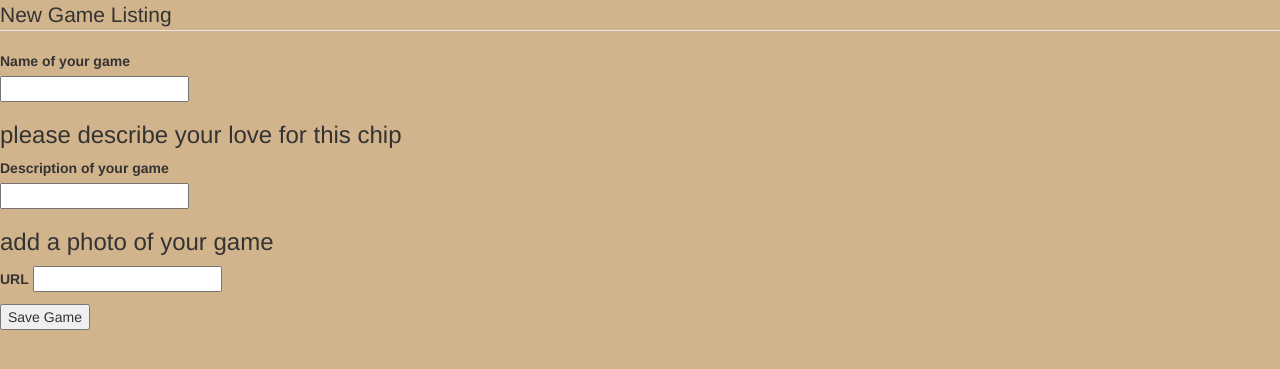
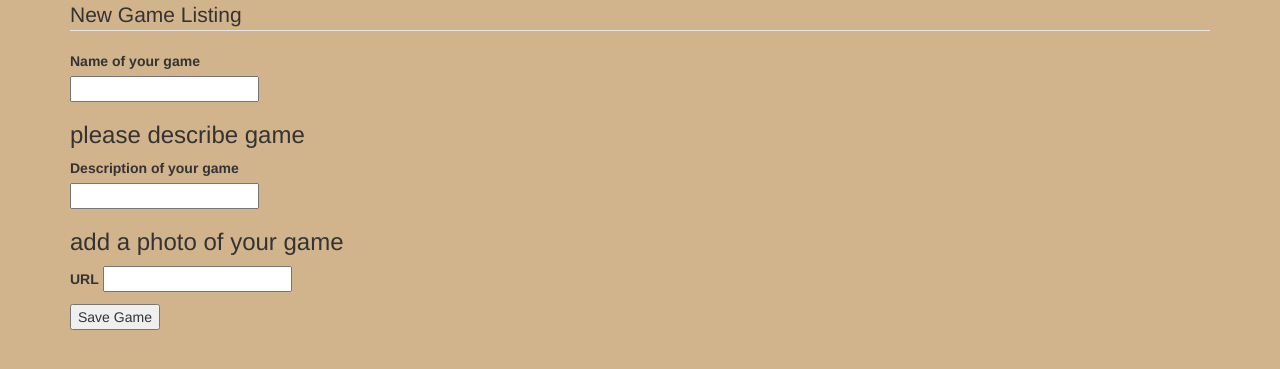
Before and after one commit to adgray09/game_feed, a Flask app: page /games/new in a window 1280 px wide. Shown: the top 369 px of the page. Run offline with Flask 2, Linux system fonts and the light colour scheme; some libraries are stand-ins or nearby versions.

Commit message:
fixing errors in bootstrap

```diff
--- a/app.py
+++ b/app.py
@@ -18,7 +18,7 @@ def games_index():
 
 @app.route('/game/<game_id>')
 def games_show(game_id):
-    """Show a single playlist."""
+    """Show a single game."""
     game = games.find_one({'_id': ObjectId(game_id)})
     return render_template('game_item.html', game=game)
 
@@ -29,7 +29,7 @@ def games_new():
 
 @app.route('/games', methods=['POST'])
 def games_submit():
-    """Submit a new playlist."""
+    """Submit a new game."""
     added_game = {
         'title': request.form.get('title'),
         'description': request.form.get('description'),
@@ -47,17 +47,16 @@ def games_edit(game_id):
 
 @app.route('/game/<game_id>/delete', methods=['POST'])
 def games_delete(game_id):
-    """Delete one playlist."""
+    """Delete one game."""
     games.delete_one({'_id': ObjectId(game_id)})
     return redirect(url_for('games_index'))
 
 @app.route('/game/<game_id>', methods=['POST'])
 def games_update(game_id):
-    """Submit an edited playlist."""
+    """Submit an edited game log."""
     updated_game = {
         'title': request.form.get('title'),
         'description': request.form.get('description'),
-
     }
     games.update_one(
         {'_id': ObjectId(game_id)},
--- a/templates/base.html
+++ b/templates/base.html
@@ -9,9 +9,10 @@
     <link rel='stylesheet' href='https://maxcdn.bootstrapcdn.com/bootstrap/3.3.7/css/bootstrap.min.css'>
 </head>
 <body style="background-color: tan">
-
-    {% block content %}{% endblock %}
-
+    <div class='container'>
+        {% block content %}
+        {% endblock %}
+    </div>
     <!-- Latest compiled and minified JavaScript -->
     <script src="//code.jquery.com/jquery-1.12.0.min.js"></script>
     <script src="//code.jquery.com/jquery-migrate-1.2.1.min.js"></script>
--- a/templates/games_new.html
+++ b/templates/games_new.html
@@ -10,12 +10,13 @@
         <label for='title'>Name of your game</label><br>
         <input type='text' name='title' />
     </p>
+    <!-- DESCRIPTION -->
     <p>
-        <h3>please describe your love for this chip</h3>
+        <h3>please describe game</h3>
         <label for='description'>Description of your game</label><br>
         <input type='text' name='description' />
     </p>
-
+    <!-- URL FOR IMAGE-->
     <p>
         <h3>add a photo of your game</h3>
         <label for='url'>URL</label>
@@ -23,7 +24,7 @@
     </p>
 
 </fieldset>
-    <!-- BUTTON -->
+    <!-- SAVE BUTTON -->
     <p>
         <button type='submit'>Save Game</button>
     </p>
```
Also changed, not shown: templates/game_item.html (+7 -3 lines), templates/games_index.html (+14 -5 lines), partials/navbar.html (added).
